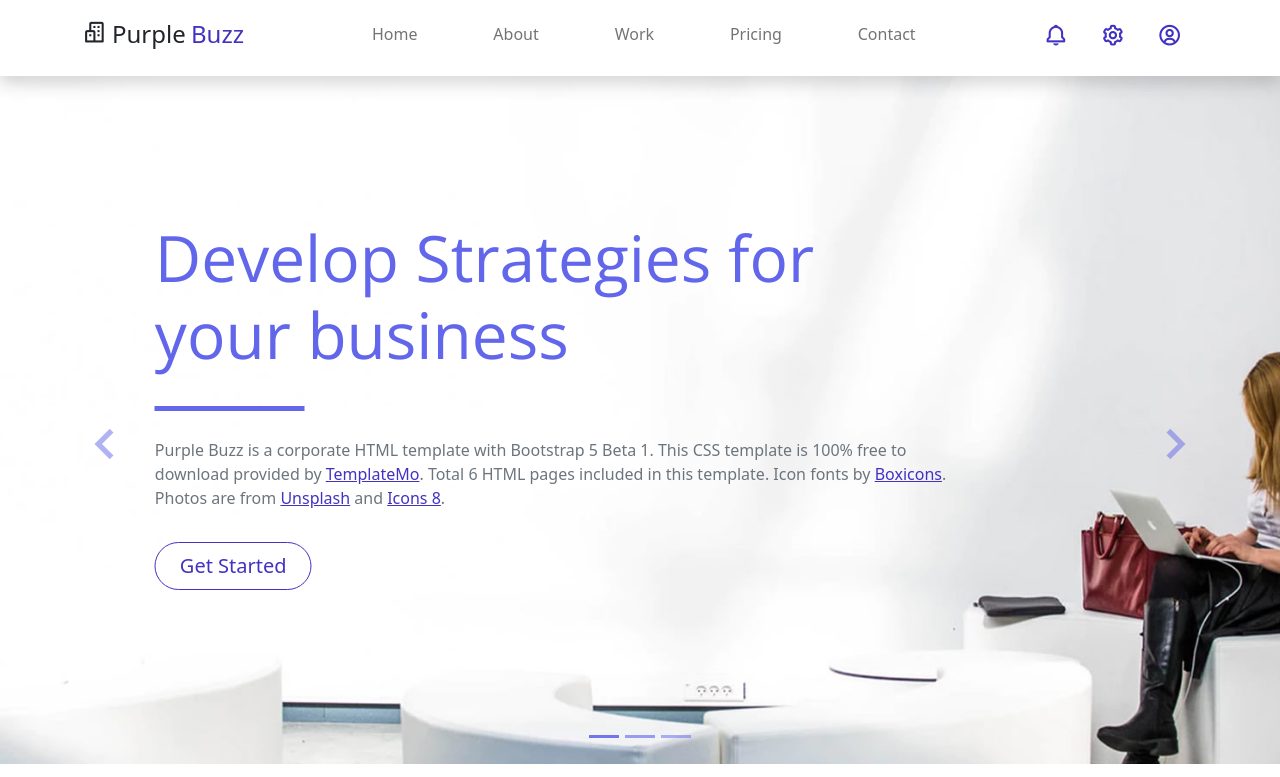
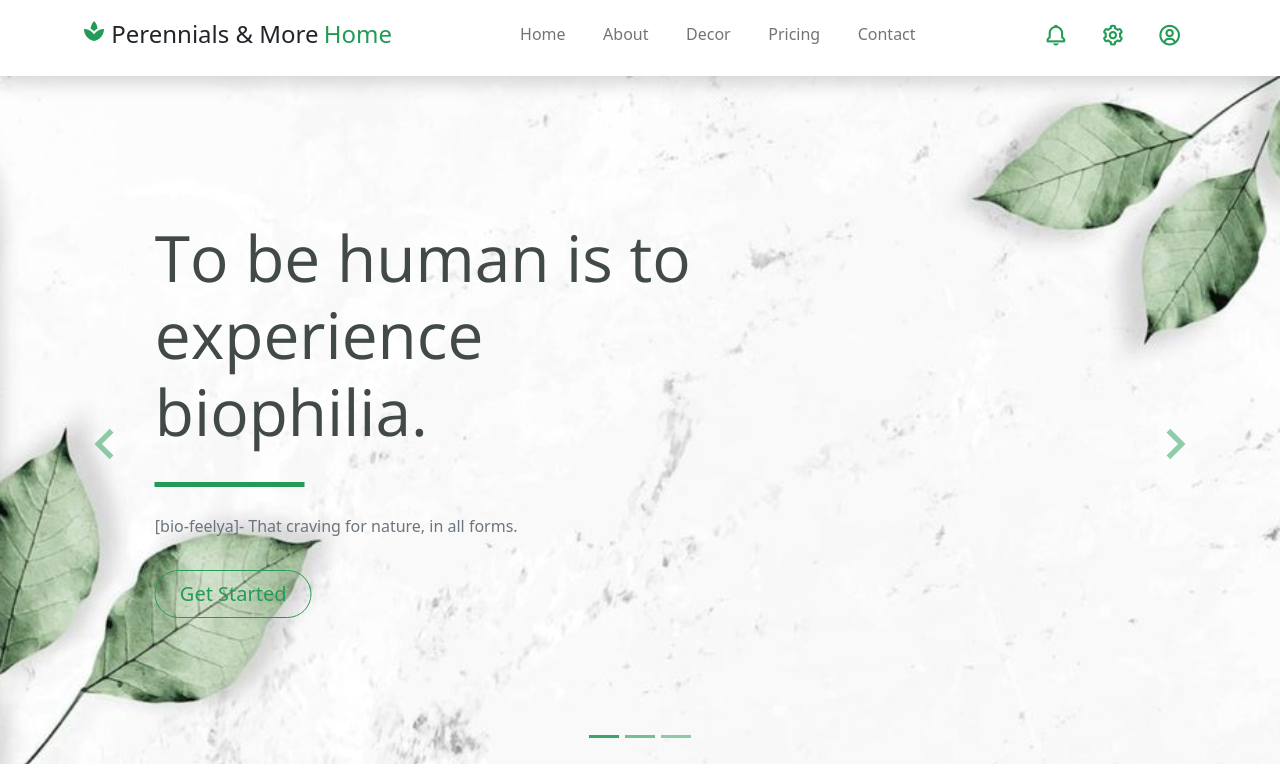
Before and after one commit to SofieMangino/plant-store, a plain HTML site: page index.html in a window 1280 px wide. Shown: the top 777 px of the page. Drawn offline with nearby package versions, Linux system fonts and the light colour scheme.

Commit message:
Coloring

```diff
--- a/assets/css/custom.css
+++ b/assets/css/custom.css
@@ -4,3 +4,81 @@ Custom CSS for TemplateMo 561 Purple Buzz
 https://templatemo.com/tm-561-purple-buzz
 
 */
+:root {
+  --bs-green:  #020e07;
+  --bs-purple: #239b56;
+  --bs-indigo: #239b56;
+}
+.text-primary {
+    color:   #239b56  !important;
+}
+
+.material-icons {
+    font-family: 'Material Icons';
+    font-weight: normal;
+    font-style: normal;
+    font-size: 24px;
+    line-height: 1;
+    letter-spacing: normal;
+    text-transform: none;
+    display: inline-block;
+    white-space: nowrap;
+    word-wrap: normal;
+    direction: ltr;
+    -moz-font-feature-settings: 'liga';
+    -moz-osx-font-smoothing: grayscale;
+}
+.material-icons { color: rgba(35, 155, 86); }
+
+.btn-outline-primary {
+    color: ##239b56;
+    border-color:  #239b56;
+}
+
+
+element {
+}
+.light-300 {
+    font-family: 'Open Sans', sans-serif !important;
+    font-weight: 300;
+}
+.text-secondary {
+    color:   #424949 !important;
+}
+
+.btn, .btn:hover {
+    color: #239b56;
+}
+
+#index_banner .carousel-control-prev i, #index_banner .carousel-control-next i {
+    color: #239b56 !important;
+    text-decoration: none;
+    font-size: 4em;
+}
+
+#index_banner {
+    background-image: url('./../img/leaf3.jpg');
+    background-position: center center;
+    background-size: cover;
+    height: 100%;
+    min-height: 60vh;
+    width: 100%;
+}
+
+#index_banner .carousel-indicators li, #index_banner .carousel-indicators.active {
+    background-color: #239b56 !important;
+}
+
+.pb-4 {
+    padding-bottom: 1.5rem !important;
+    color: #424949 !important;
+}
+
+.typo-space-line::after, .typo-space-line-center::after {
+    content: "";
+    width: 150px;
+    display: block;
+    position: absolute;
+    border-bottom: 5px solid #239b56;
+    padding-top: .5em;
+}
--- a/index.html
+++ b/index.html
@@ -2,7 +2,7 @@
 <html lang="en">
 
 <head>
-    <title>Purple Buzz HTML Template with Bootstrap 5 Beta 1</title>
+    <title>The Plant Shop</title>
     <meta charset="utf-8">
     <meta name="viewport" content="width=device-width, initial-scale=1">
     <link rel="apple-touch-icon" href="assets/img/apple-icon.png">
@@ -16,6 +16,8 @@
     <link rel="stylesheet" href="assets/css/templatemo.css">
     <!-- Custom CSS -->
     <link rel="stylesheet" href="assets/css/custom.css">
+    <link href="https://fonts.googleapis.com/icon?family=Material+Icons"
+      rel="stylesheet">
 <!--
 
 TemplateMo 561 Purple Buzz
@@ -30,8 +32,8 @@ https://templatemo.com/tm-561-purple-buzz
     <nav id="main_nav" class="navbar navbar-expand-lg navbar-light bg-white shadow">
         <div class="container d-flex justify-content-between align-items-center">
             <a class="navbar-brand h1" href="index.html">
-                <i class='bx bx-buildings bx-sm text-dark'></i>
-                <span class="text-dark h4">Purple</span> <span class="text-primary h4">Buzz</span>
+              <span class="material-icons">spa</span>
+                <span class="text-dark h4">Perennials & More</span> <span class="text-primary h4">Home</span>
             </a>
             <button class="navbar-toggler border-0" type="button" data-bs-toggle="collapse" data-bs-target="#navbar-toggler-success" aria-controls="navbarSupportedContent" aria-expanded="false" aria-label="Toggle navigation">
                 <span class="navbar-toggler-icon"></span>
@@ -47,7 +49,7 @@ https://templatemo.com/tm-561-purple-buzz
                             <a class="nav-link btn-outline-primary rounded-pill px-3" href="about.html">About</a>
                         </li>
                         <li class="nav-item">
-                            <a class="nav-link btn-outline-primary rounded-pill px-3" href="work.html">Work</a>
+                            <a class="nav-link btn-outline-primary rounded-pill px-3" href="work.html">Decor</a>
                         </li>
                         <li class="nav-item">
                             <a class="nav-link btn-outline-primary rounded-pill px-3" href="pricing.html">Pricing</a>
@@ -85,12 +87,12 @@ https://templatemo.com/tm-561-purple-buzz
                         <div class="py-5 row d-flex align-items-center">
                             <div class="banner-content col-lg-8 col-8 offset-2 m-lg-auto text-left py-5 pb-5">
                                 <h1 class="banner-heading h1 text-secondary display-3 mb-0 pb-5 mx-0 px-0 light-300 typo-space-line">
-                                    Develop <strong>Strategies</strong> for
-                                  <br>your business
+                                    To be<strong> human </strong> is to experience
+                                  <br>biophilia.
                               </h1>
                                 <p class="banner-body text-muted py-3 mx-0 px-0">
-                                    Purple Buzz is a corporate HTML template with Bootstrap 5 Beta 1. This CSS template is 100% free to download provided by <a rel="nofollow" href="https://templatemo.com/page/1" target="_parent">TemplateMo</a>. Total 6 HTML pages included in this template. Icon fonts by <a rel="nofollow" href="https://boxicons.com/" target="_blank">Boxicons</a>. Photos are from <a rel="nofollow" href="https://unsplash.com/" target="_blank">Unsplash</a> and <a rel="nofollow" href="https://icons8.com/" target="_blank">Icons 8</a>.
-                              </p>
+                                    [bio-feelya]- That craving for nature, in all forms.
+                               </p>
                                 <a class="banner-button btn rounded-pill btn-outline-primary btn-lg px-4" href="#" role="button">Get Started</a>
                             </div>
                         </div>
@@ -101,10 +103,10 @@ https://templatemo.com/tm-561-purple-buzz
                         <div class="py-5 row d-flex align-items-center">
                             <div class="banner-content col-lg-8 col-8 offset-2 m-lg-auto text-left py-5 pb-5">
                                 <h1 class="banner-heading h1 text-secondary display-3 mb-0 pb-3 mx-0 px-0 light-300">
-                                    HTML CSS Template with Bootstrap 5 Beta 1
+                                    Plants make people happy.
                                 </h1>
                                 <p class="banner-body text-muted py-3">
-                                    You are not allowed to re-distribute this Purple Buzz HTML template as a downloadable ZIP file on any kind of Free CSS collection websites. This is strongly prohibited. Please contact TemplateMo for more information.
+                                    Plants bring feelings of vitality and improve the state of mind. An environment that includes natural elements and plants brings a positive outlook on life and boosts people into feeling more alive and active.
                                 </p>
                                 <a class="banner-button btn rounded-pill btn-outline-primary btn-lg px-4" href="#" role="button">Get Started</a>
                             </div>
@@ -116,13 +118,10 @@ https://templatemo.com/tm-561-purple-buzz
                         <div class="py-5 row d-flex align-items-center">
                             <div class="banner-content col-lg-8 col-8 offset-2 m-lg-auto text-left py-5 pb-5">
                                 <h1 class="banner-heading h1 text-secondary display-3 mb-0 pb-3 mx-0 px-0 light-300">
-                                    Cupidatat non proident, sunt in culpa qui officia
+                                    Perennials & More
                                 </h1>
                                 <p class="banner-body text-muted py-3">
-                                    Ut enim ad minim veniam, quis nostrud exercitation ullamco
-                                    laboris nisi ut aliquip ex ea commodo consequat. Duis aute
-                                    irure dolor in reprehenderit in voluptate velit esse cillum
-                                    dolore eu fugiat nulla pariatur. Excepteur sint occaecat.
+                                    Our shop provides a large selection of beautiful indoor plants and decor. Once you start to build your collection, you will be surrounded by that desired biopilic feel.
                                 </p>
                                 <a class="banner-button btn rounded-pill btn-outline-primary btn-lg px-4" href="#" role="button">Get Started</a>
                             </div>
```
Also changed, not shown: about.html (+2 -2 lines), work-single.html (+1 -1 lines), work.html (+2 -2 lines), assets/img/leaf.jpg (added), assets/img/leaf2.jpg (added), assets/img/leaf3.jpg (added).
